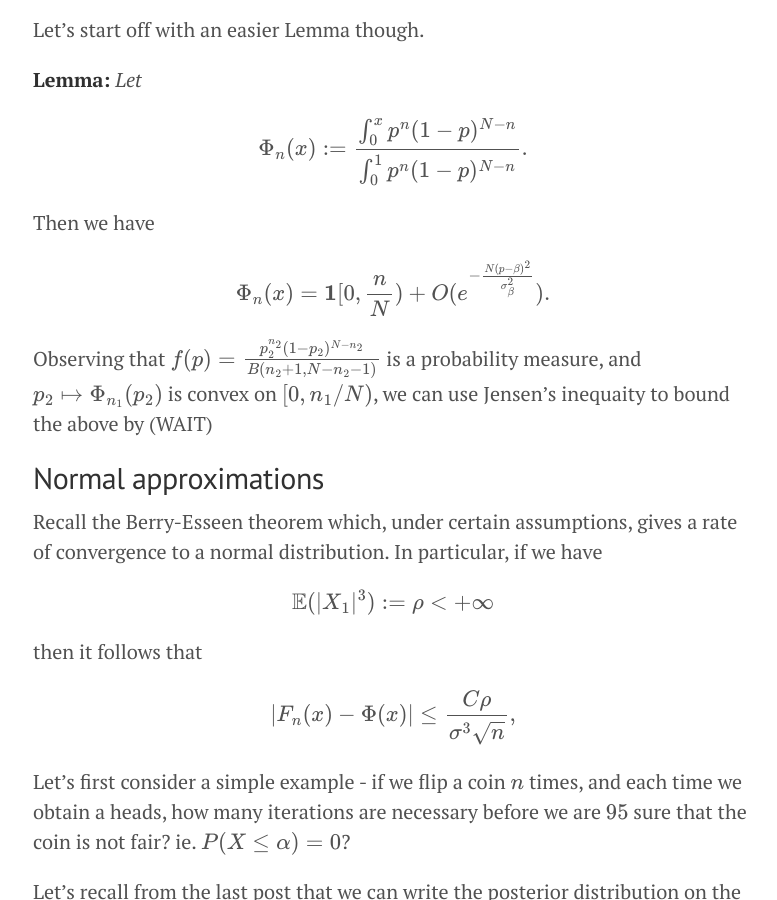
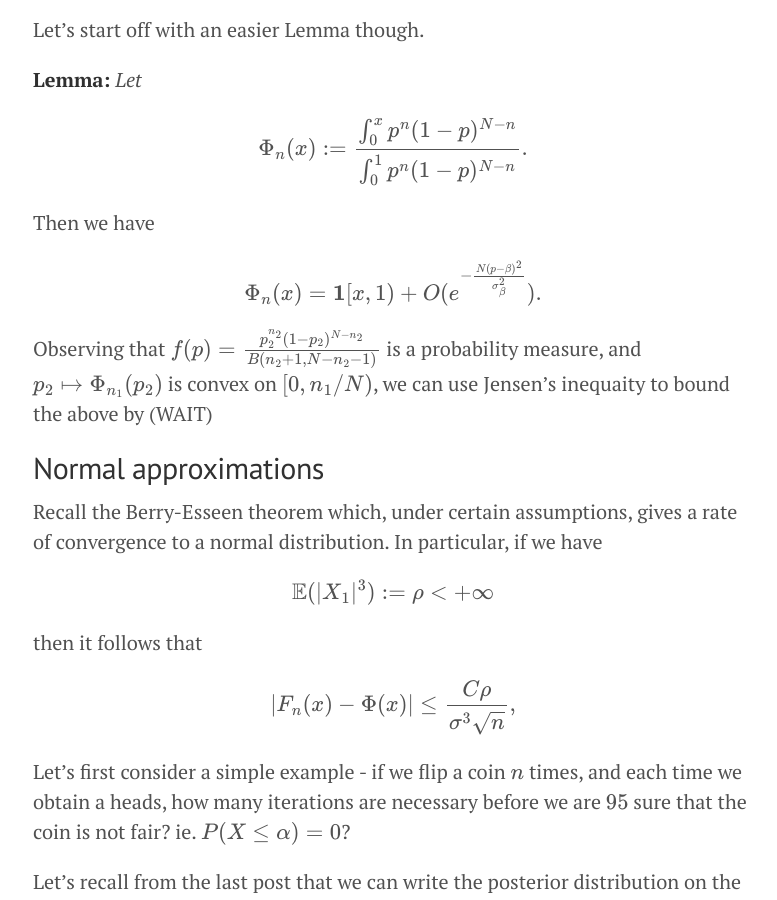
Before and after one commit to doriang102/doriang102.github.io, a Jekyll site: the page built from _posts/2017-06-10-hypothesis-testing-part-2-in-progress.md, in a window 1280 px wide and 900 px high, scrolled down 7567 px. Shown: the whole window, without its empty margins (247-1024 px from the left). Built offline with Jekyll 4.4.1, drawn with Linux system fonts in a browser that asks for light colours; our own code applies the rules of GitHub Pages for plain Markdown files; formulas are drawn with MathJax 3.

Commit message:
Update 2017-06-10-hypothesis-testing-part-2-in-progress.md

```diff
--- a/_posts/2017-06-10-hypothesis-testing-part-2-in-progress.md
+++ b/_posts/2017-06-10-hypothesis-testing-part-2-in-progress.md
@@ -227,7 +227,7 @@
 
 Then we have
 
-$$ \Phi_n(x) = \mathbf{1}[0,\frac{n}{N}) + O(e^{-\frac{N(p-\beta)^2}{\sigma_{\beta}^2}}). $$
+$$ \Phi_n(x) = \mathbf{1}[x,1) + O(e^{-\frac{N(p-\beta)^2}{\sigma_{\beta}^2}}). $$
 
 
 Observing that $$f(p) = \frac{p_2^{n_2} (1-p_2)^{N-n_2}}{B(n_2+1,N-n_2-1)}$$ is a probability measure, and $$ p_2 \mapsto \Phi_{n_1} (p_2)$$ is convex on $$[0,n_1/N)$$, we can use Jensen's inequaity to bound the above by (WAIT)
```
